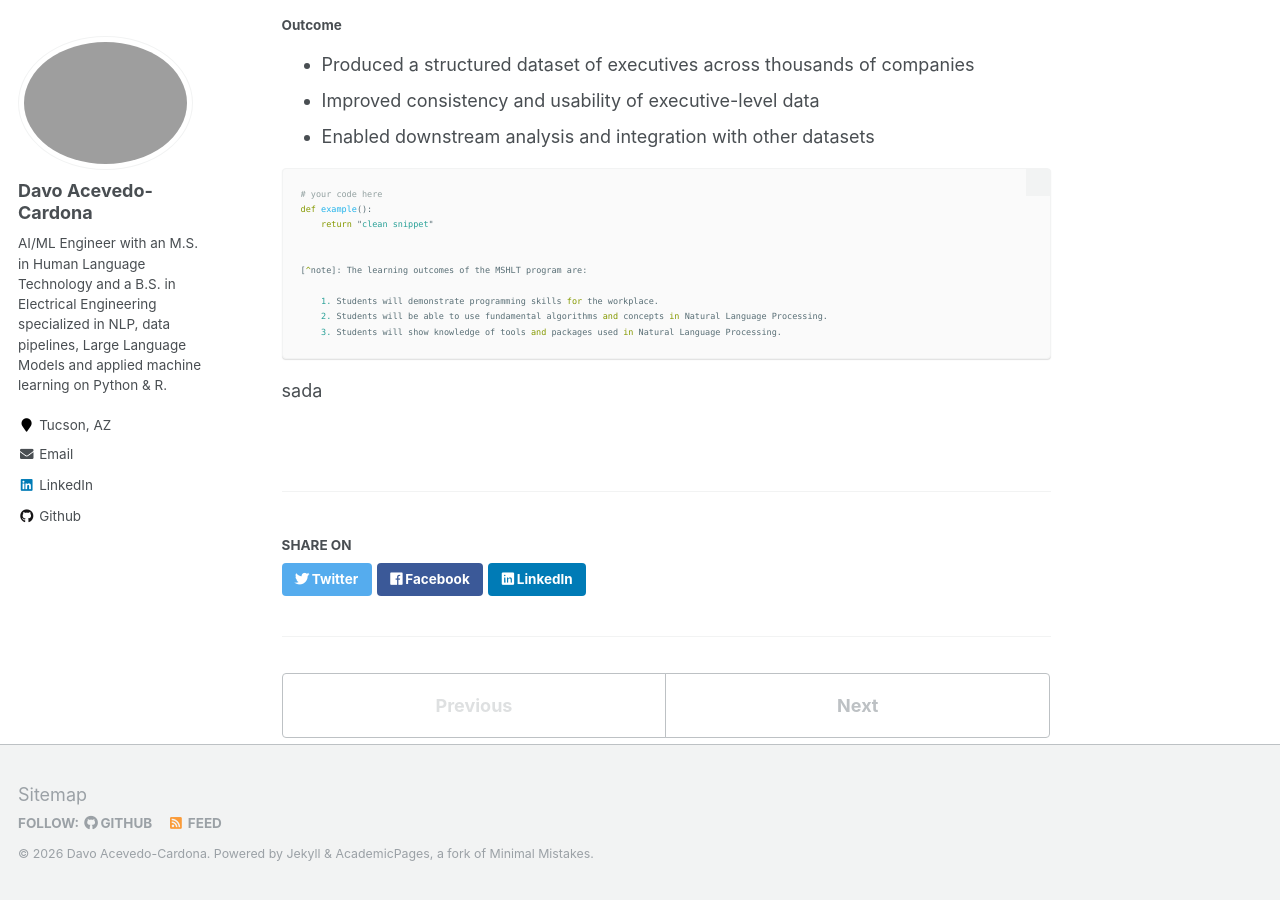
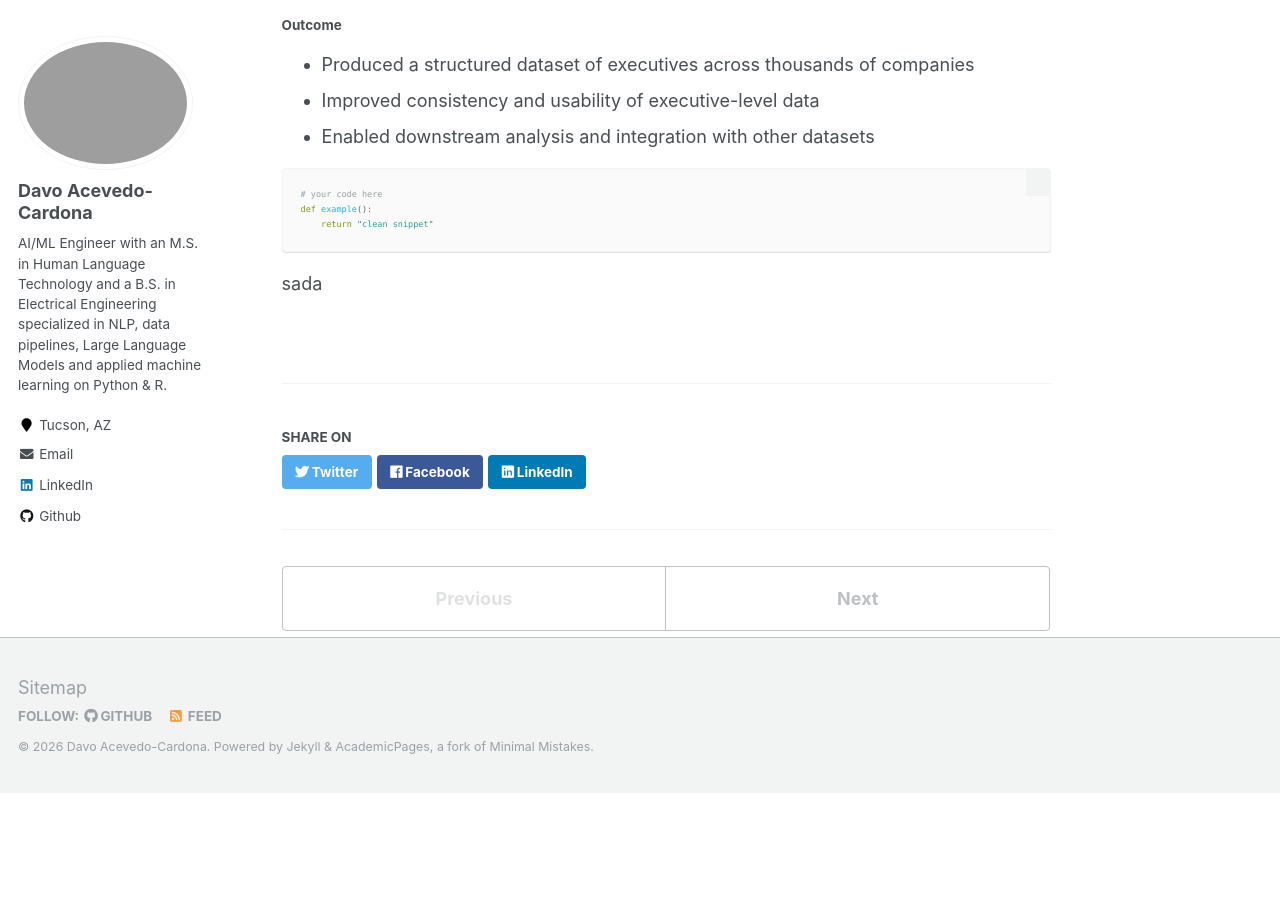
Before and after one commit to lldavoll/lldavoll.github.io, a Jekyll site: the page built from _portfolio/good_unite_us_intership.md, in a window 1280 px wide and 900 px high, scrolled down 5450 px. Built offline with Jekyll 4.4.1, drawn with Linux system fonts in a browser that asks for light colours; after the commit the page ends 6243 px from its top, so only the background shows below that.

Commit message:
Update good_unite_us_intership.md

````diff
--- a/_portfolio/good_unite_us_intership.md
+++ b/_portfolio/good_unite_us_intership.md
@@ -148,13 +148,6 @@ This project focused on extracting and structuring executive-level information f
 # your code here
 def example():
     return "clean snippet"
-
-
-[^note]: The learning outcomes of the MSHLT program are:
-
-    1. Students will demonstrate programming skills for the workplace.
-    2. Students will be able to use fundamental algorithms and concepts in Natural Language Processing.
-    3. Students will show knowledge of tools and packages used in Natural Language Processing.
 ```
 
 sada
````
